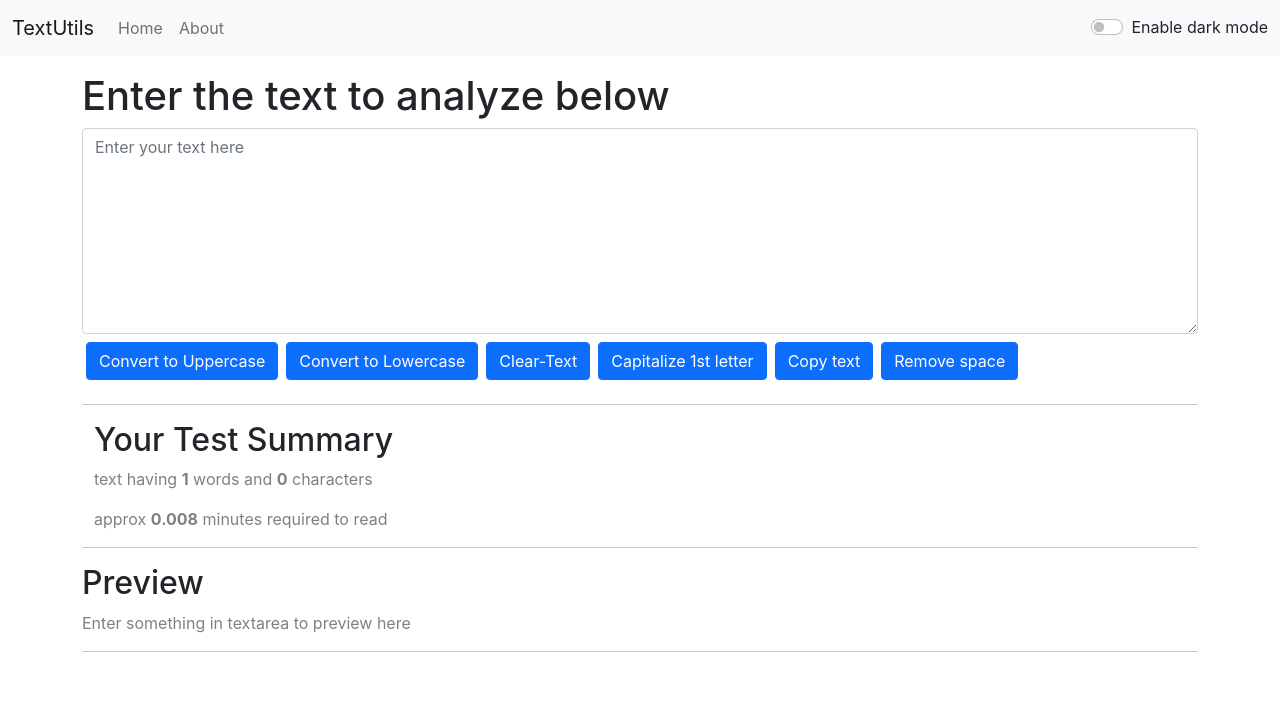
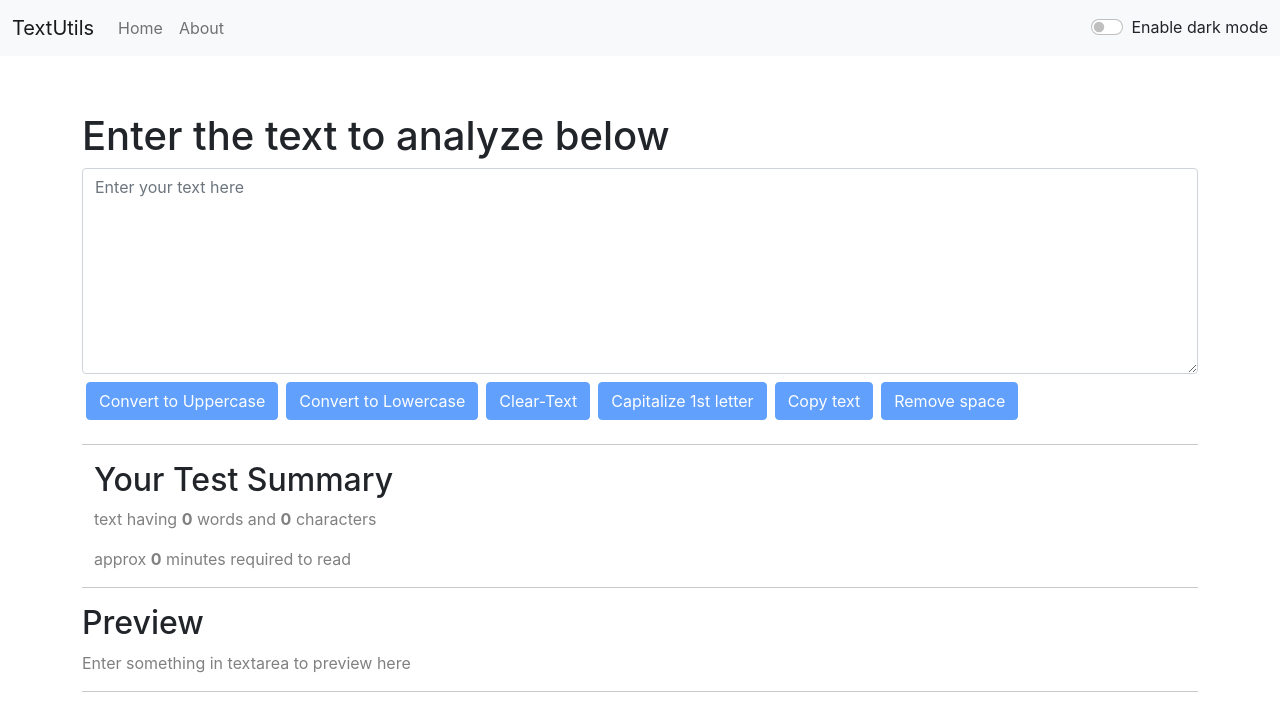
Before and after one commit to dfuseop-exe/textutils, a React (Create React App) app: page / in a window 1280 px wide. Shown: the top 710 px of the page. Built offline with nearby package versions, Linux system fonts and the light colour scheme.

Commit message:
enhanced and issue removed

```diff
--- a/src/App.js
+++ b/src/App.js
@@ -4,7 +4,7 @@ import Navbar from "./Components/Navbar";
 import Textform from "./Components/Textform";
 import React, { useState } from "react";
 import Alert from "./Components/Alert";
-import { BrowserRouter as Router, Switch, Route, Link } from "react-router-dom";
+import { BrowserRouter as Router, Switch, Route} from "react-router-dom";
 
 function App() {
   const [mode, setmode] = useState("light");
--- a/src/Components/Alert.js
+++ b/src/Components/Alert.js
@@ -7,8 +7,10 @@ export default function Alert(props) {
         return lower.charAt(0).toUpperCase() + lower.slice(1);
     }
   return (
-    props.alert && <div className={`alert alert-${props.alert.type} alert-dismissible fade show`} role="alert">
+    <div style={{height : "40px"}}>
+     { props.alert && <div className={`alert alert-${props.alert.type} alert-dismissible fade show`} role="alert">
       <strong>{capitalize(props.alert.type)}</strong> : {props.alert.msg}
+    </div>}
     </div>
   );
 }
--- a/src/Components/Textform.js
+++ b/src/Components/Textform.js
@@ -42,8 +42,8 @@ export default function Textform(props) {
   let Handlecopy = ()=>{
     let text = document.getElementById("myBox");
     text.select();
-    text.setSelectionRange(0 , 9999);
     navigator.clipboard.writeText(text.value);
+    document.getSelection().removeAllRanges();
     props.showalert("Text copied to clipboard" , "success")
   }
   return (
@@ -60,22 +60,22 @@ export default function Textform(props) {
         style={{backgroundColor : props.mode ==="light" ?"white":"#212529" , color : props.mode ==="light" ?"black":"white"}}
       ></textarea>
 
-      <button className="btn btn-primary my-2 mx-1" onClick={HandleUpclick}>
+      <button disabled={text.length===0} className="btn btn-primary my-2 mx-1" onClick={HandleUpclick}>
         Convert to Uppercase
       </button>
-      <button type="button" className="btn btn-primary mx-1 my-2" width="100vw" onClick={HandleDwclick}>
+      <button disabled={text.length===0} className="btn btn-primary mx-1 my-2" width="100vw" onClick={HandleDwclick}>
       Convert to Lowercase
       </button>
-      <button type="button" className="btn btn-primary mx-1 my-2" onClick={HandleClearclick}>
+      <button disabled={text.length===0} className="btn btn-primary mx-1 my-2" onClick={HandleClearclick}>
       Clear-Text
       </button>
-      <button type="button" className="btn btn-primary mx-1 my-2" onClick={capitalize}>
+      <button disabled={text.length===0} className="btn btn-primary mx-1 my-2" onClick={capitalize}>
       Capitalize 1st letter
       </button>
-      <button type="button" className="btn btn-primary mx-1 my-2" onClick={Handlecopy}>
+      <button disabled={text.length===0} className="btn btn-primary mx-1 my-2" onClick={Handlecopy}>
       Copy text
       </button>
-      <button type="button" className="btn btn-primary mx-1 my-2" onClick={handleExtraSpaces}>
+      <button disabled={text.length===0} className="btn btn-primary mx-1 my-2" onClick={handleExtraSpaces}>
       Remove space
       </button>
 
@@ -83,9 +83,13 @@ export default function Textform(props) {
     <hr/>
     <div className="container">
         <h2>Your Test Summary</h2>
-        <p>text having <b>{text.split(" ").length}</b> words and <b>{text.length}</b> characters</p>
+        <p>text having <b>{text.split(" ").filter((element)=>{
+          return element.length!==0;
+        }).length}</b> words and <b>{text.length}</b> characters</p>
 
-        <p>approx <b>{0.008 * text.split(" ").length}</b> minutes required to read </p>
+        <p>approx <b>{0.008 * text.split(" ").filter((element)=>{
+          return element.length!==0;
+        }).length}</b> minutes required to read </p>
     </div>
     <hr/>
     <h2>Preview</h2>
```
